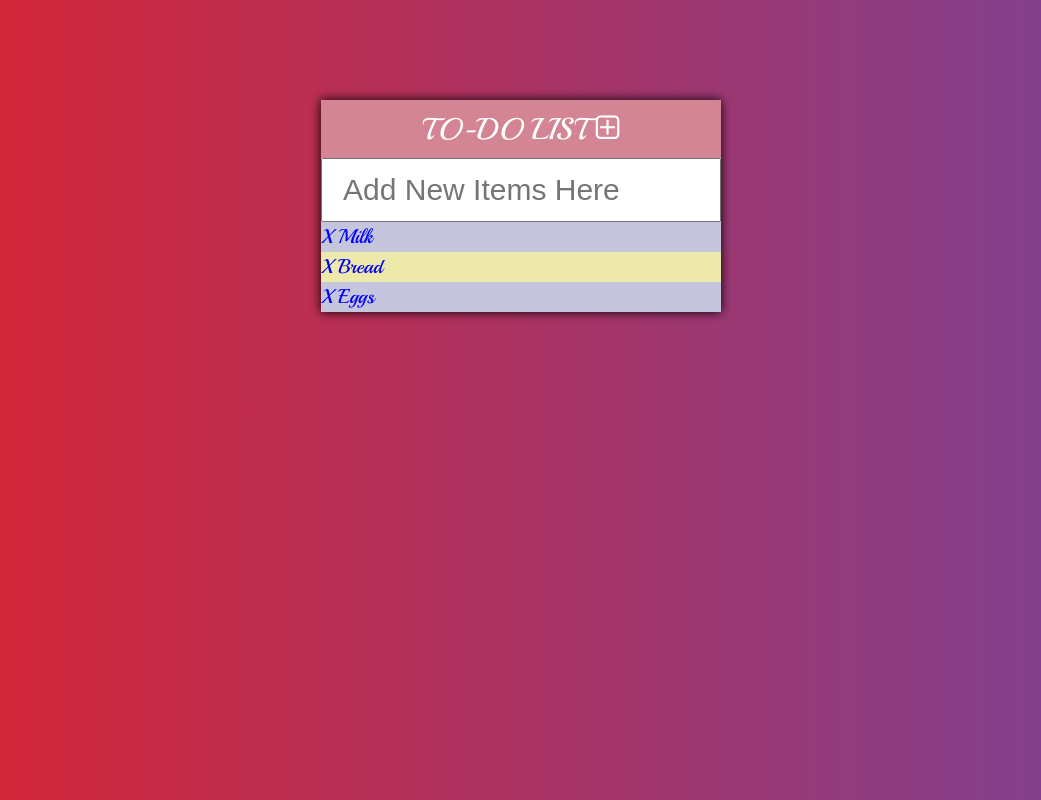
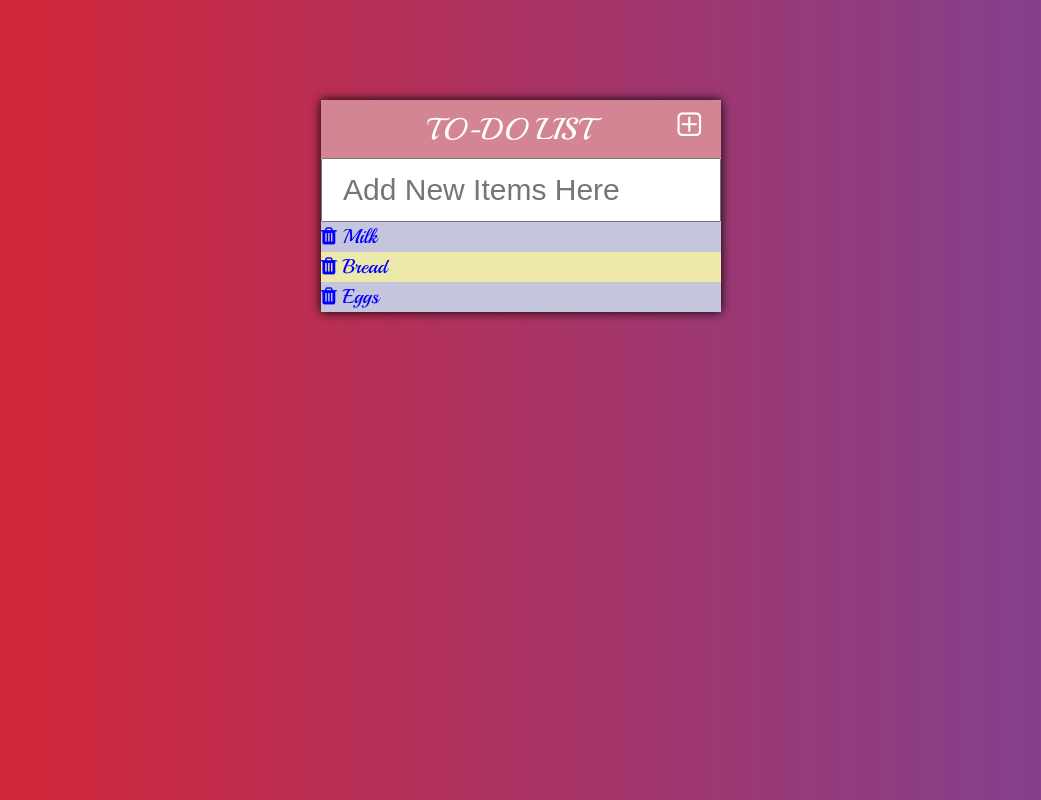
Before and after one commit to dannyhickey/JavaScriptToDoList, a plain HTML site: page jQuery_ToDo_List/index.html in a window 1280 px wide. Shown: the whole page, without its empty margins (119-1160 px from the left). Drawn offline with Linux system fonts and the light colour scheme.

Commit message:
Adding in fontawesome symbol instead of the 'x' for the delete feature

```diff
--- a/jQuery_ToDo_List/assets/css/style.css
+++ b/jQuery_ToDo_List/assets/css/style.css
@@ -72,3 +72,8 @@ input:focus
 	border: 3px solid  #C5C5DE;
 	outline: none;
 }
+
+.fa-plus-square-o
+{
+	float: right;
+}
--- a/jQuery_ToDo_List/assets/js/list.js
+++ b/jQuery_ToDo_List/assets/js/list.js
@@ -20,7 +20,7 @@ $("input[type='text']").keypress(function(event){
 	{
 		var text = $(this).val();//assigning the value in the input to "text"
 
-		$("ul").append("<li><span>X </span>" + text + "</li>");//appending a new li child to the ul element with the input from "text"
+		$("ul").append("<li><span><i class='fa fa-trash-o'></i></span> " + text + "</li>");//appending a new li child to the ul element with the input from "text"
 
 		$(this).val("");//sets the text input field with empty string
 
--- a/jQuery_ToDo_List/index.html
+++ b/jQuery_ToDo_List/index.html
@@ -14,9 +14,9 @@
 	<input type="text" placeholder="Add New Items Here">
 
 	<ul>
-		<li><span>X </span>Milk</li>
-		<li><span>X </span>Bread</li>
-		<li><span>X </span>Eggs</li>
+		<li><span><i class="fa fa-trash"></i></span> Milk</li>
+		<li><span><i class="fa fa-trash"></i></span> Bread</li>
+		<li><span><i class="fa fa-trash"></i></span> Eggs</li>
 	</ul>
 </div>
 
```
